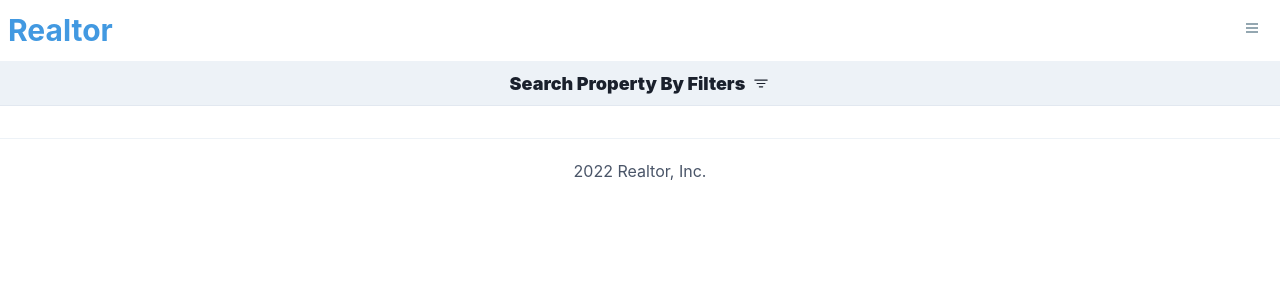
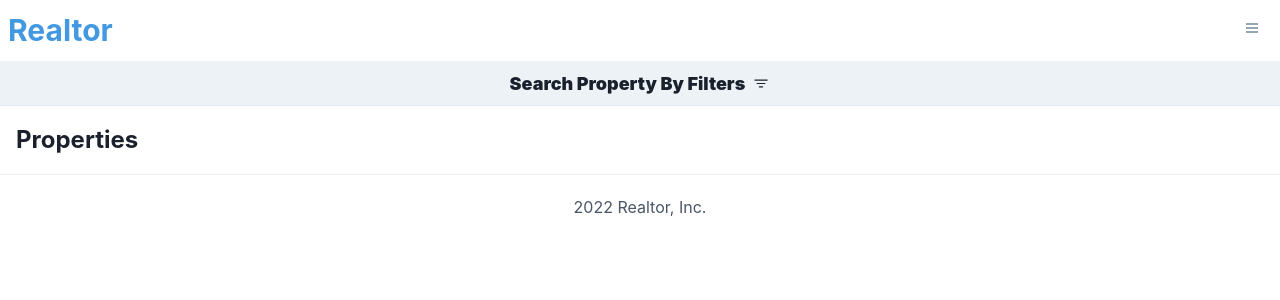
Before and after one commit to DevEljah/real_estate_js, a Next.js app: page /Search in a window 1280 px wide. Shown: the top 300 px of the page. Built offline with nearby package versions, Linux system fonts and the light colour scheme.

Commit message:
some changes

```diff
--- a/pages/Search.js
+++ b/pages/Search.js
@@ -5,6 +5,7 @@ import { Flex, Box, Text, Icon } from "@chakra-ui/react";
 
 import { BsFilter } from "react-icons/bs";
 import SearchFilters from "./../components/SearchFilters";
+import Property from "./../components/Property";
 
 const Search = () => {
   const [searchFilters, setSearchFilters] = useState(false);
@@ -32,7 +33,10 @@ const Search = () => {
         <Icon as={BsFilter} /* paddingLeft="1" */ />
       </Flex>
       {searchFilters && <SearchFilters />}
-      <Text fontSize="2xl" p="4" fontWeight="bold"></Text>
+
+      <Text fontSize="2xl" p="4" fontWeight="bold">
+        Properties {router.query.purpose}
+      </Text>
     </Box>
   );
 };
```
